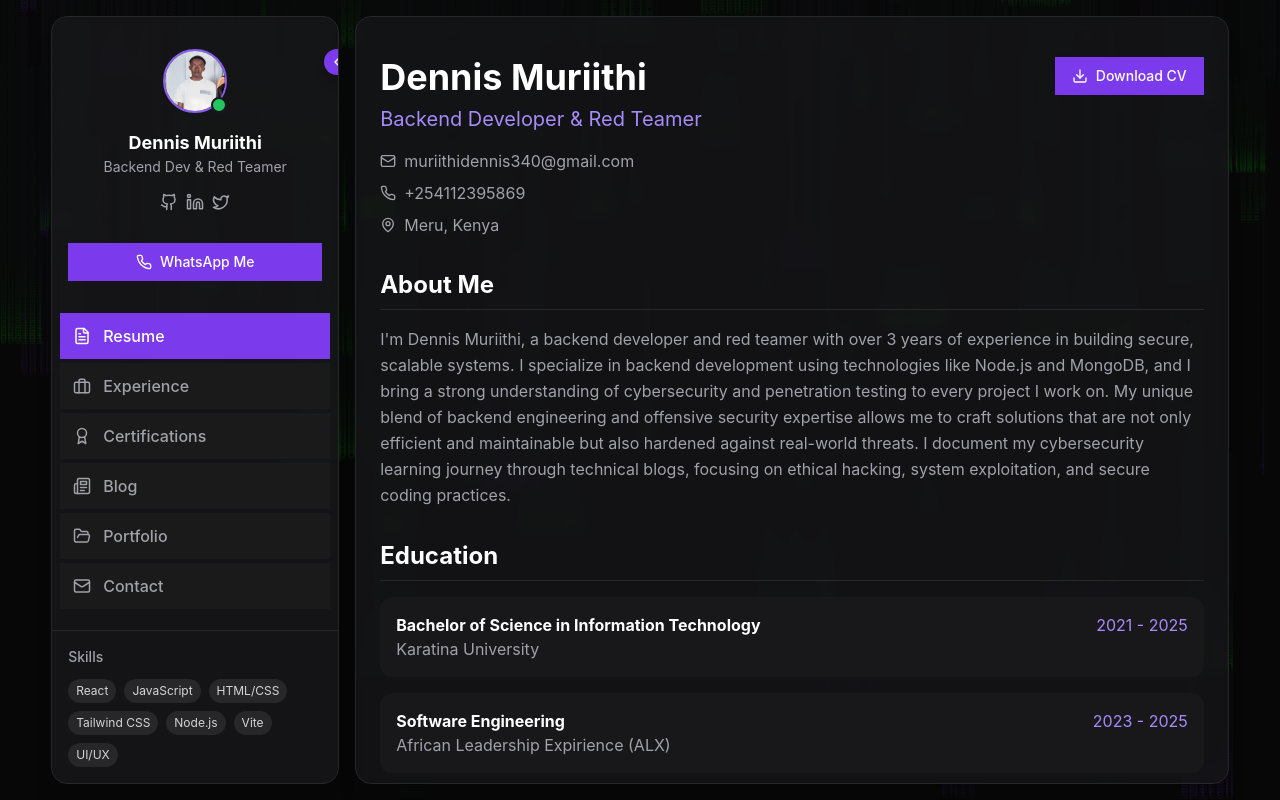
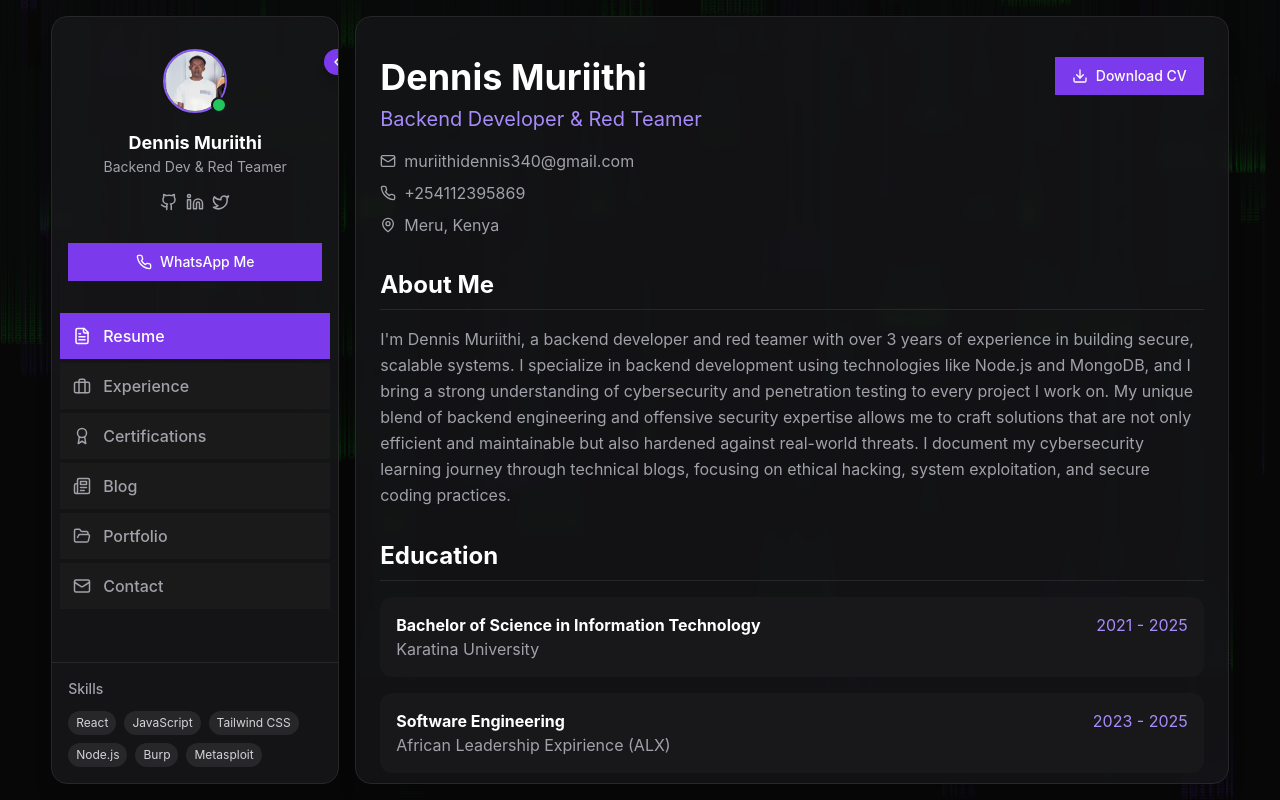
Before and after one commit to f6Lcon/portfoliowebsite, a React (Vite) app: page / in a window 1280 px wide. Built offline with nearby package versions, Linux system fonts and the light colour scheme.

Commit message:
commit update

```diff
--- a/src/components/Sidebar.jsx
+++ b/src/components/Sidebar.jsx
@@ -30,7 +30,7 @@ function Sidebar({ activeSection, setActiveSection }) {
     { id: "contact", label: "Contact", icon: Mail },
   ]
 
-  const skills = ["React", "JavaScript", "HTML/CSS", "Tailwind CSS", "Node.js", "Vite", "UI/UX"]
+  const skills = ["React", "JavaScript", "Tailwind CSS", "Node.js", "Burp", "Metasploit"]
 
   return (
     <div
```
